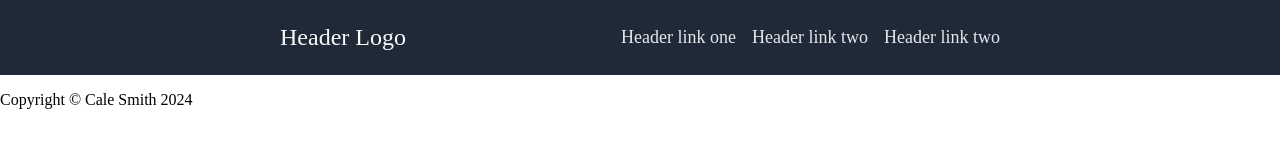
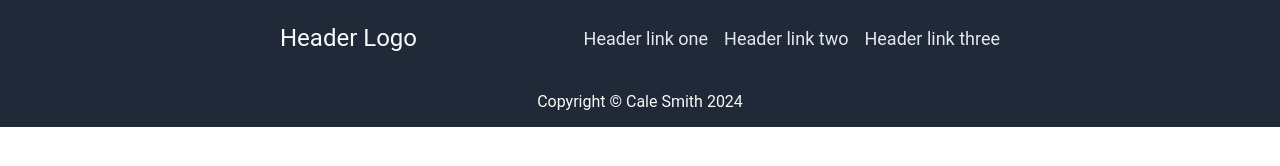
Before and after one commit to calepayson/odin-landing-page, a plain HTML site: page index.html in a window 1280 px wide. Drawn offline with Linux system fonts and the light colour scheme.

Commit message:
feat: add styling to footer
- Add footer styling ot style.css to match example.

```diff
--- a/index.html
+++ b/index.html
@@ -15,7 +15,7 @@
           <ul>
             <li><a href="#">Header link one</a></li>
             <li><a href="#">Header link two</a></li>
-            <li><a href="#">Header link two</a></li>
+            <li><a href="#">Header link three</a></li>
           </ul>
         </div>
       </div>
--- a/style.css
+++ b/style.css
@@ -25,6 +25,7 @@
 
 body {
   margin: 0;
+  font-family: var(--font);
 }
 
 ul {
@@ -63,4 +64,11 @@ a {
   font-size: var(--small);
 }
 
-/* HERO BANNER */
+/* FOOTER */
+.footer {
+  background-color: var(--dark-blue);
+  color: var(--white);
+  display: flex;
+  justify-content: center;
+  align-items: center;
+}
```
